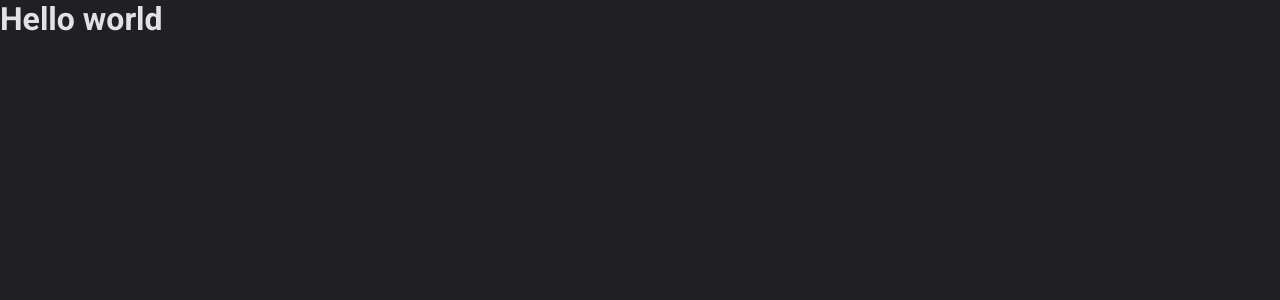
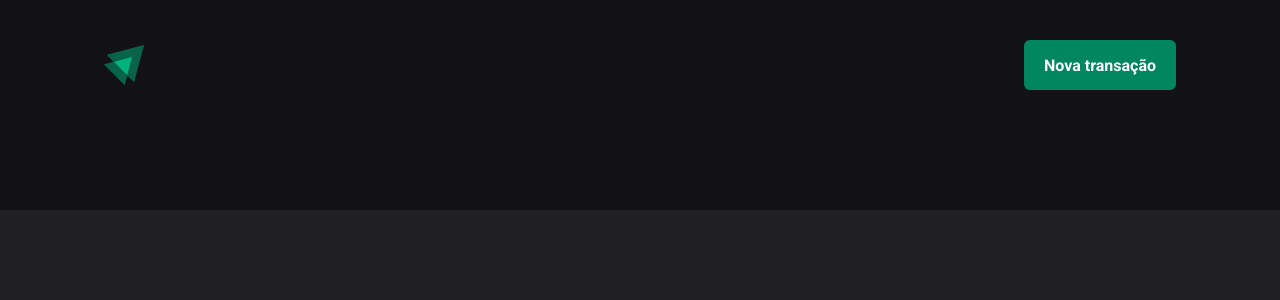
Before and after one commit to luizsaulo/MD-03, a React (Vite) app: page / in a window 1280 px wide. Shown: the top 300 px of the page. Built offline with nearby package versions, Linux system fonts and the light colour scheme.

Commit message:
finished the header component

```diff
--- a/src/App.tsx
+++ b/src/App.tsx
@@ -1,4 +1,5 @@
 import { ThemeProvider } from "styled-components";
+import { Transactions } from "./pages/Transactions";
 import { GlobalStyle } from "./styles/global";
 import { defaultTheme } from "./styles/themes/default";
 
@@ -6,7 +7,7 @@
   return (
     <ThemeProvider theme={defaultTheme}>
       <GlobalStyle />
-      <h1>Hello world</h1>
+      <Transactions />
     </ThemeProvider>
   );
 }
--- a/src/components/Header/index.tsx
+++ b/src/components/Header/index.tsx
@@ -1,4 +1,4 @@
-import { HeaderContainer, HeaderContent } from "./styles";
+import { HeaderContainer, HeaderContent, NewTransactionButton } from "./styles";
 import logoImg from '../../assets/logo-ignite.svg';
 
 export function Header() {
@@ -6,7 +6,7 @@
         <HeaderContainer>
             <HeaderContent>
                 <img src={logoImg} alt='' />
-                <button>Nova transação</button>
+                <NewTransactionButton>Nova transação</NewTransactionButton>
             </HeaderContent>
         </HeaderContainer>
     )
--- a/src/components/Header/styles.ts
+++ b/src/components/Header/styles.ts
@@ -15,3 +15,19 @@
     justify-content: space-between;
     align-items: center;
 `;
+
+export const NewTransactionButton = styled.button`
+    height: 50px;
+    border: 0;
+    background: ${props => props.theme['green-500']};
+    color: ${props => props.theme.white};
+    font-weight: bold;
+    padding: 0 1.25rem;
+    border-radius: 6px;
+    cursor: pointer;
+
+    &:hover {
+        background: ${props => props.theme['green-700']};
+        transition: background-color 0.2s;
+    }
+`;
```
